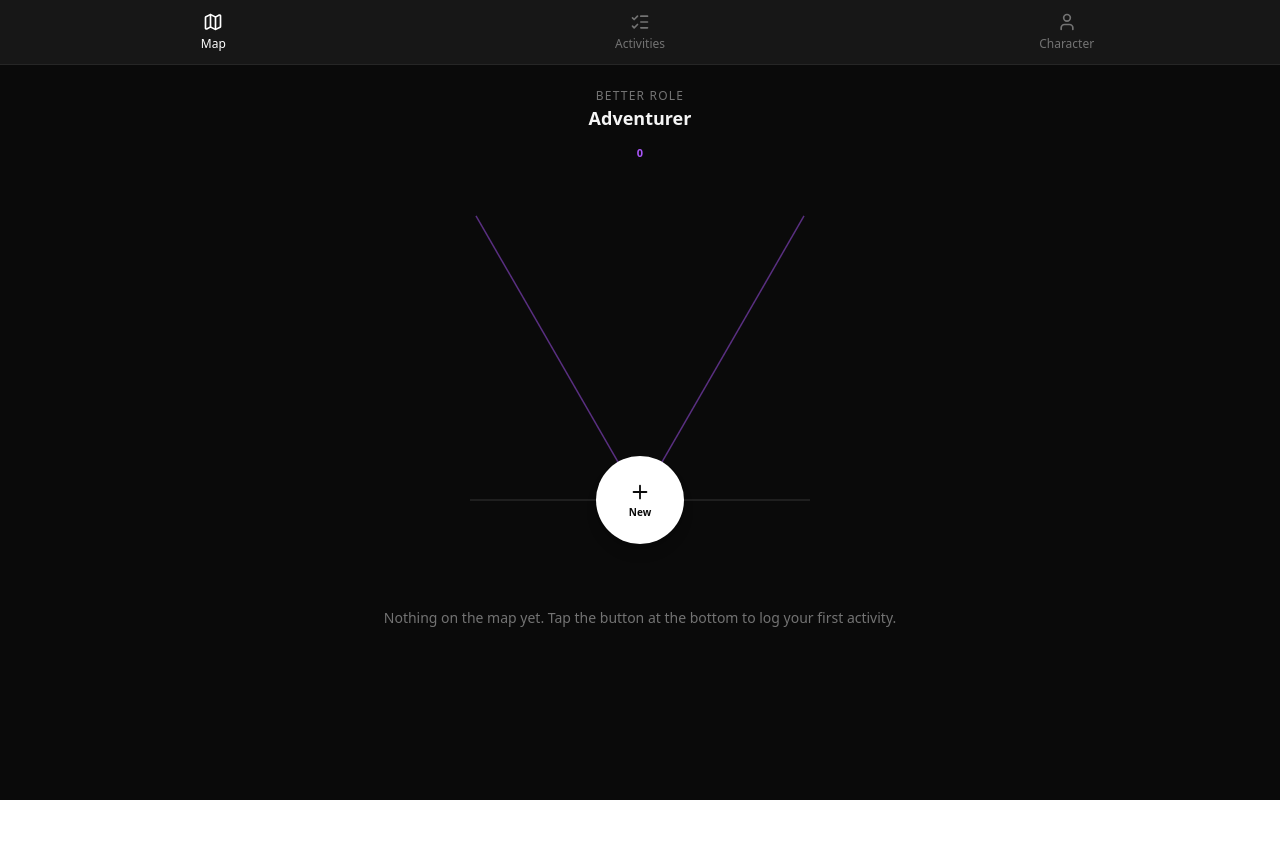
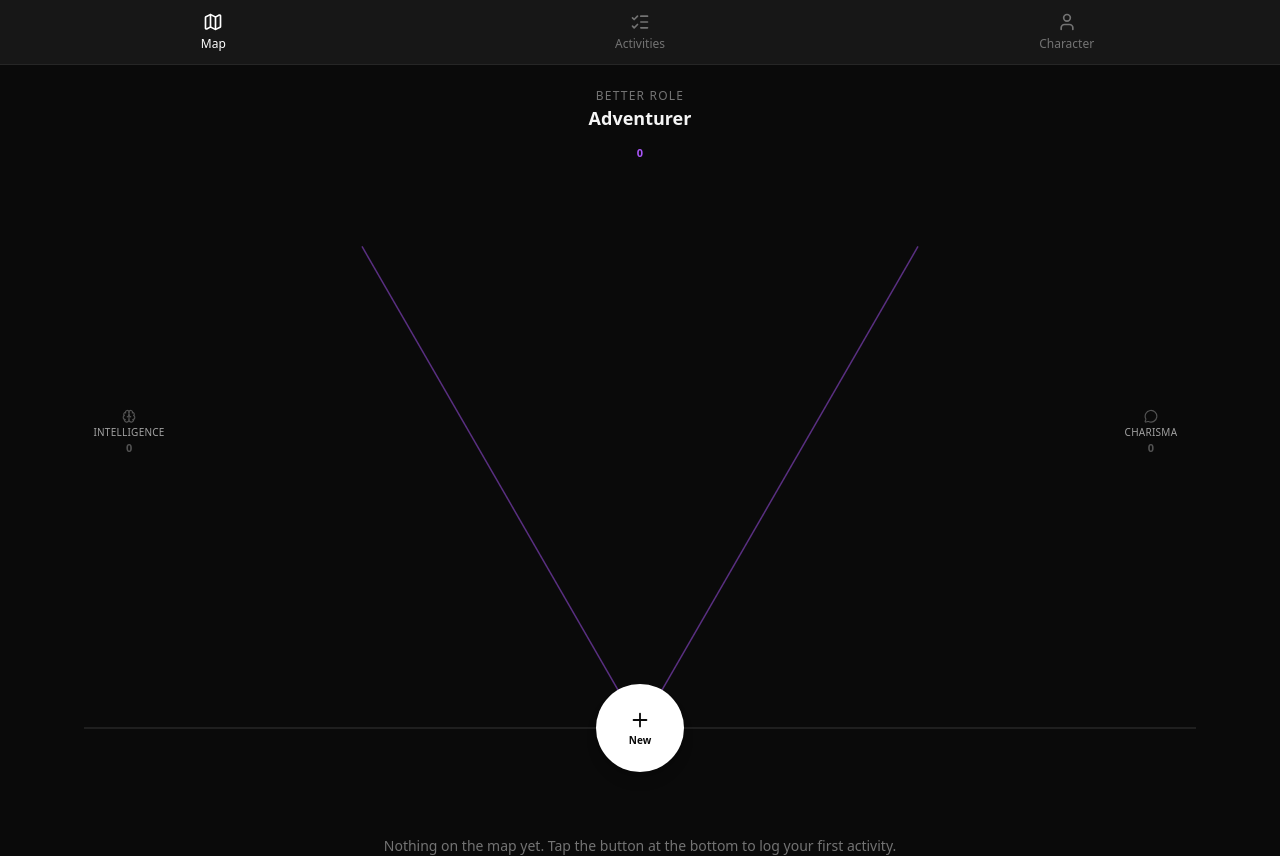
Before and after one commit to CutelilCucumber/better-role, a React (Vite) app: page / in a window 1280 px wide. Before the commit the page ends 800 px from the top, so only its background shows below. Built offline with nearby package versions, Linux system fonts and the light colour scheme.

Commit message:
remove oscilation at snap points

```diff
--- a/src/pages/MapScreen.jsx
+++ b/src/pages/MapScreen.jsx
@@ -1,4 +1,4 @@
-import React, { useMemo, useState, useEffect, useCallback } from "react";
+import React, { useMemo, useState, useEffect, useCallback, useRef } from "react";
 import { Plus } from "lucide-react";
 import { ATTRS } from "../constants";
 import { activityStats, nodeRadius } from "../utils/helpers";
@@ -6,6 +6,12 @@ import { activityStats, nodeRadius } from "../utils/helpers";
 const BUTTON_RADIUS = 44;
 const BOTTOM_MARGIN = 24;
 const TOP_MARGIN = 24;
+
+const FRICTION = 0.96;
+const MAGNETIC_THRESHOLD = 3;
+const MAGNETIC_STRENGTH = 0.06;
+const MIN_VELOCITY = 0.08;
+const SNAP_THRESHOLD = 1.5;
 
 function angleFromHub(clientX, clientY, containerRect, hubX, hubY) {
   const x = clientX - containerRect.left - hubX;
@@ -38,19 +44,101 @@ function getFocusedAttribute(rotation) {
   return best;
 }
 
+function getShortestAngleDiff(a, b) {
+  let diff = ((a - b) % 360 + 360) % 360;
+  if (diff > 180) diff -= 360;
+  return diff;
+}
+
 export default function MapScreen({ state, onOpenNew, onOpenActivity }) {
   const [rotation, setRotation] = useState(0);
   const [dragging, setDragging] = useState(false);
+  const [velocity, setVelocity] = useState(0);
+  const [animating, setAnimating] = useState(false);
   const [viewportWidth, setViewportWidth] = useState(
     typeof window !== "undefined" ? window.innerWidth : 1024
   );
+  const [viewportHeight, setViewportHeight] = useState(
+    typeof window !== "undefined" ? window.innerHeight : 800
+  );
   const [containerRect, setContainerRect] = useState(null);
 
+  const lastPointerAngleRef = useRef(0);
+  const lastTimestampRef = useRef(0);
+  const animationRef = useRef(null);
+
   useEffect(() => {
-    const handleResize = () => setViewportWidth(window.innerWidth);
+    const handleResize = () => {
+      setViewportWidth(window.innerWidth);
+      setViewportHeight(window.innerHeight);
+    };
     window.addEventListener("resize", handleResize);
     return () => window.removeEventListener("resize", handleResize);
   }, []);
+
+  useEffect(() => {
+    if (!animating) return;
+
+    const step = (timestamp) => {
+      if (lastTimestampRef.current === 0) {
+        lastTimestampRef.current = timestamp;
+        animationRef.current = requestAnimationFrame(step);
+        return;
+      }
+
+      const dt = (timestamp - lastTimestampRef.current) / 16.67;
+      lastTimestampRef.current = timestamp;
+
+      let newVelocity = velocity * Math.pow(FRICTION, dt);
+
+      const targetSnap = snapRotation(rotation);
+      const distToSnap = getShortestAngleDiff(rotation, targetSnap);
+      const absDist = Math.abs(distToSnap);
+
+      if (Math.abs(newVelocity) < MAGNETIC_THRESHOLD && absDist > 0.5) {
+        const pull = Math.sign(distToSnap) * MAGNETIC_STRENGTH * Math.min(absDist, 30);
+        // Only apply pull if it reduces distance (don't fight existing velocity direction)
+        const pullDirection = Math.sign(pull);
+        const velocityDirection = Math.sign(newVelocity);
+        if (velocityDirection === 0 || velocityDirection === pullDirection || Math.abs(newVelocity) < 0.5) {
+          newVelocity -= pull * dt;
+        }
+      }
+
+      const newRotation = rotation + newVelocity * dt;
+
+      // Check if we crossed the snap target
+      const newDistToSnap = getShortestAngleDiff(newRotation, targetSnap);
+      const crossedTarget = Math.sign(distToSnap) !== Math.sign(newDistToSnap) && absDist > 0.1;
+
+      if (Math.abs(newVelocity) < MIN_VELOCITY && Math.abs(newDistToSnap) < SNAP_THRESHOLD) {
+        setRotation(targetSnap);
+        setVelocity(0);
+        setAnimating(false);
+        lastTimestampRef.current = 0;
+        return;
+      }
+
+      // If we crossed the target with low velocity, snap immediately
+      if (crossedTarget && Math.abs(newVelocity) < MAGNETIC_THRESHOLD) {
+        setRotation(targetSnap);
+        setVelocity(0);
+        setAnimating(false);
+        lastTimestampRef.current = 0;
+        return;
+      }
+
+      setRotation(newRotation);
+      setVelocity(newVelocity);
+      animationRef.current = requestAnimationFrame(step);
+    };
+
+    animationRef.current = requestAnimationFrame(step);
+    return () => {
+      if (animationRef.current) cancelAnimationFrame(animationRef.current);
+      lastTimestampRef.current = 0;
+    };
+  }, [animating, rotation, velocity]);
 
   const isMobile = viewportWidth < 640;
   const visibleHalfArc = isMobile ? 30 : 90;
@@ -73,7 +161,15 @@ export default function MapScreen({ state, onOpenNew, onOpenActivity }) {
 
   const handlePointerDown = useCallback(
     (e) => {
+      e.preventDefault();
       if (!containerRect) return;
+      if (animationRef.current) {
+        cancelAnimationFrame(animationRef.current);
+        animationRef.current = null;
+      }
+      setAnimating(false);
+      lastTimestampRef.current = 0;
+
       const startPointerAngle = angleFromHub(
         e.clientX,
         e.clientY,
@@ -83,6 +179,9 @@ export default function MapScreen({ state, onOpenNew, onOpenActivity }) {
       );
       e.target.setPointerCapture(e.pointerId);
       setDragging(true);
+      setVelocity(0);
+      lastPointerAngleRef.current = startPointerAngle;
+      lastTimestampRef.current = performance.now();
       e.currentTarget.dataset.startPointerAngle = startPointerAngle;
       e.currentTarget.dataset.startRotation = rotation;
     },
@@ -92,8 +191,10 @@ export default function MapScreen({ state, onOpenNew, onOpenActivity }) {
   const handlePointerMove = useCallback(
     (e) => {
       if (!dragging || !containerRect) return;
-      const startPointerAngle = Number(e.currentTarget.dataset.startPointerAngle);
-      const startRotation = Number(e.currentTarget.dataset.startRotation);
+      const now = performance.now();
+      const dt = (now - lastTimestampRef.current) / 16.67;
+      lastTimestampRef.current = now;
+
       const currentPointerAngle = angleFromHub(
         e.clientX,
         e.clientY,
@@ -101,28 +202,45 @@ export default function MapScreen({ state, onOpenNew, onOpenActivity }) {
         containerRect.width / 2,
         containerRect.height - BUTTON_RADIUS - BOTTOM_MARGIN
       );
-      const delta = currentPointerAngle - startPointerAngle;
-      setRotation(startRotation + delta);
+
+      const rawDelta = currentPointerAngle - lastPointerAngleRef.current;
+      const delta = ((rawDelta + 180) % 360) - 180;
+
+      lastPointerAngleRef.current = currentPointerAngle;
+
+      const startPointerAngle = Number(e.currentTarget.dataset.startPointerAngle);
+      const startRotation = Number(e.currentTarget.dataset.startRotation);
+      const totalDelta = ((currentPointerAngle - startPointerAngle + 180) % 360) - 180;
+
+      const newRotation = startRotation + totalDelta;
+      setRotation(newRotation);
+
+      const frameVelocity = dt > 0 ? delta / dt : 0;
+      setVelocity(frameVelocity * 0.7 + velocity * 0.3);
     },
-    [dragging, containerRect]
+    [dragging, containerRect, velocity]
   );
 
   const handlePointerUp = useCallback(() => {
     if (!dragging) return;
     setDragging(false);
-    setRotation(snapRotation(rotation));
-  }, [dragging, rotation]);
+    setAnimating(true);
+    lastTimestampRef.current = 0;
+  }, [dragging]);
 
   const handlePointerLeave = useCallback(() => {
     if (!dragging) return;
     setDragging(false);
-    setRotation(snapRotation(rotation));
-  }, [dragging, rotation]);
+    setAnimating(true);
+    lastTimestampRef.current = 0;
+  }, [dragging]);
 
   const focused = getFocusedAttribute(rotation);
 
-  const hubX = containerRect ? containerRect.width / 2 : 170;
-  const hubY = containerRect ? containerRect.height - BUTTON_RADIUS - BOTTOM_MARGIN : 340 - BUTTON_RADIUS - BOTTOM_MARGIN;
+  const containerWidth = containerRect ? containerRect.width : 340;
+  const containerHeight = containerRect ? containerRect.height : Math.max(420, viewportHeight - 152);
+  const hubX = containerWidth / 2;
+  const hubY = containerHeight - BUTTON_RADIUS - BOTTOM_MARGIN;
   const dialRadius = hubY - TOP_MARGIN;
 
   return (
@@ -134,8 +252,8 @@ export default function MapScreen({ state, onOpenNew, onOpenActivity }) {
 
       <div
         ref={containerRef}
-        className="relative mx-auto overflow-hidden"
-        style={{ width: "100%", maxWidth: 340, minHeight: 420 }}
+        className="relative overflow-hidden select-none touch-none"
+        style={{ width: "100%", height: `calc(100vh - 152px)`, minHeight: `calc(100vh - 152px)` }}
         onPointerDown={handlePointerDown}
         onPointerMove={handlePointerMove}
         onPointerUp={handlePointerUp}
@@ -156,7 +274,6 @@ export default function MapScreen({ state, onOpenNew, onOpenActivity }) {
           const ly = hubY + Math.sin(rad) * labelRadius;
           const attrVal = state.attributes[attr.key] || 0;
 
-          const labelColor = isFocused ? attr.color : "#525252";
           const iconColor = isFocused ? attr.color : "#525252";
           const valueColor = isFocused ? attr.color : "#525252";
 
```
